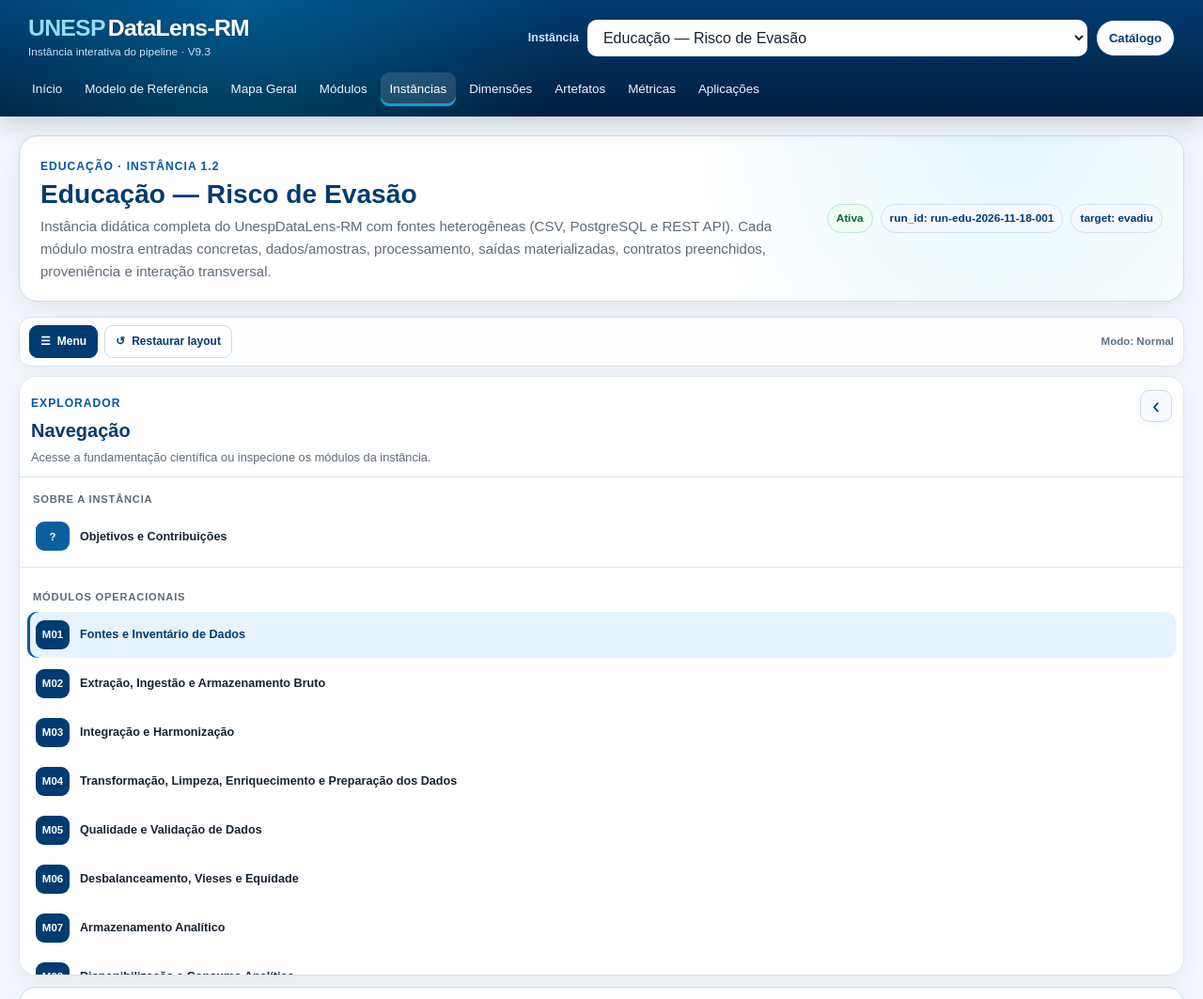
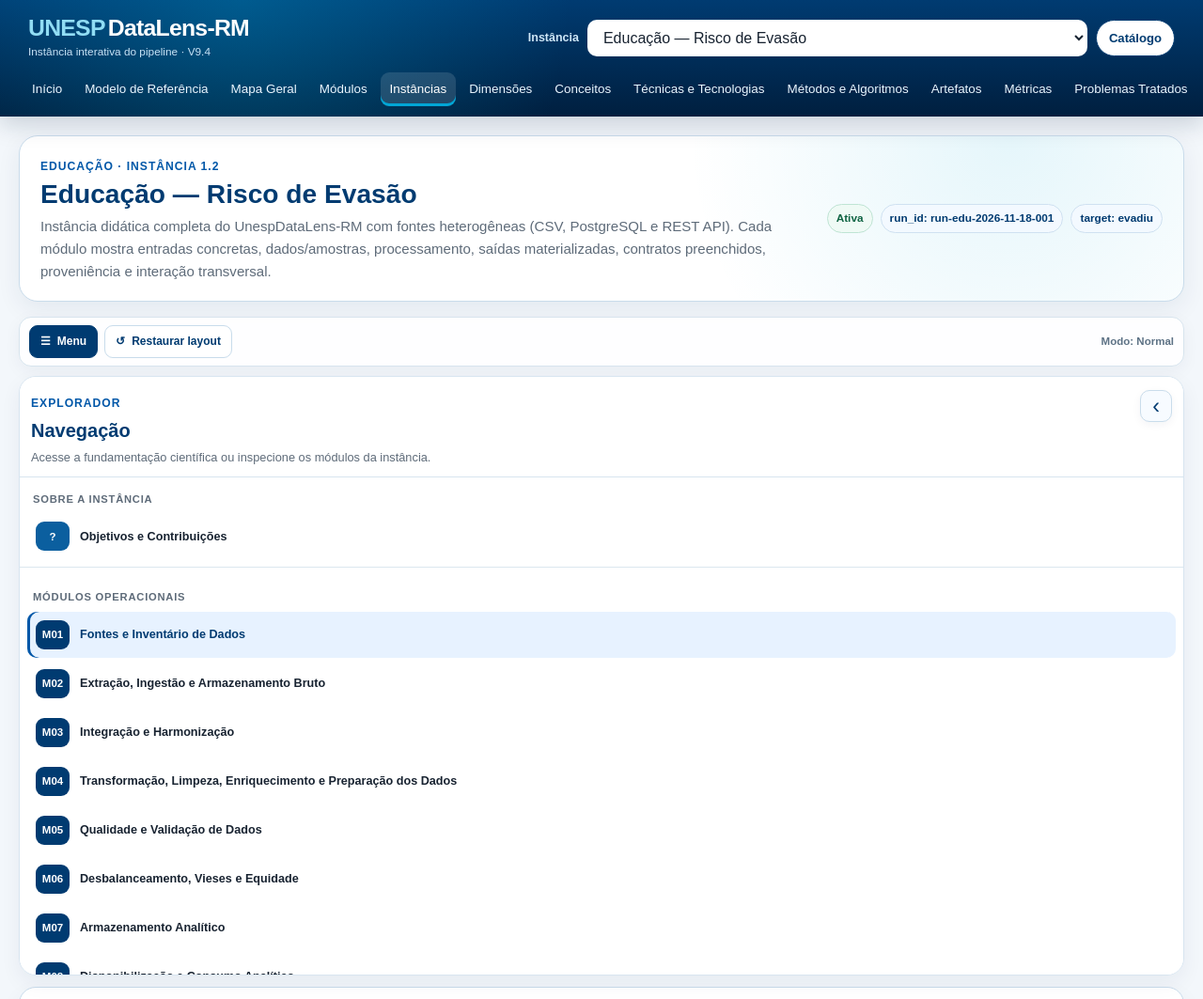
Before and after one commit to ronaldocmc/UnespDataLens-Ins, a plain HTML site: page instancias/explorar.html in a window 1280 px wide. Shown: the top 1063 px of the page at 94% size. Drawn offline with Linux system fonts and the light colour scheme.

Commit message:
Unifica navegação global do explorador V9.4

```diff
--- a/instancias/explorar.html
+++ b/instancias/explorar.html
@@ -14,7 +14,7 @@
 <div class="app">
   <header class="site-header">
     <div class="header-main">
-      <a class="brand" href="https://ronaldocmc.github.io/UnespDataLens-RM/"><span>UNESP</span>DataLens-RM<small>Instância interativa do pipeline · V9.3</small></a>
+      <a class="brand" href="https://ronaldocmc.github.io/UnespDataLens-RM/"><span>UNESP</span>DataLens-RM<small>Instância interativa do pipeline · V9.4</small></a>
       <div class="instance-header-actions">
         <label for="instance-select">Instância</label>
         <select id="instance-select" aria-label="Selecionar instância"></select>
@@ -26,11 +26,17 @@
       <a href="https://ronaldocmc.github.io/UnespDataLens-RM/modelo.html">Modelo de Referência</a>
       <a href="https://ronaldocmc.github.io/UnespDataLens-RM/mapa.html">Mapa Geral</a>
       <a href="https://ronaldocmc.github.io/UnespDataLens-RM/modulos/">Módulos</a>
-      <a class="active" href="index.html">Instâncias</a>
+      <a class="active" href="https://ronaldocmc.github.io/UnespDataLens-Ins/instancias/" aria-current="page">Instâncias</a>
       <a href="https://ronaldocmc.github.io/UnespDataLens-RM/dimensoes/">Dimensões</a>
+      <a href="https://ronaldocmc.github.io/UnespDataLens-RM/conceitos/">Conceitos</a>
+      <a href="https://ronaldocmc.github.io/UnespDataLens-RM/tecnicas/">Técnicas e Tecnologias</a>
+      <a href="https://ronaldocmc.github.io/UnespDataLens-RM/metodos/">Métodos e Algoritmos</a>
       <a href="https://ronaldocmc.github.io/UnespDataLens-RM/artefatos/">Artefatos</a>
       <a href="https://ronaldocmc.github.io/UnespDataLens-RM/metricas/">Métricas</a>
+      <a href="https://ronaldocmc.github.io/UnespDataLens-RM/problemas/">Problemas Tratados</a>
       <a href="https://ronaldocmc.github.io/UnespDataLens-RM/aplicacoes/">Aplicações</a>
+      <a href="https://ronaldocmc.github.io/UnespDataLens-RM/trilhas/">Trilhas de Estudo</a>
+      <a href="https://ronaldocmc.github.io/UnespDataLens-RM/busca.html">Busca</a>
     </nav>
   </header>
 
```
